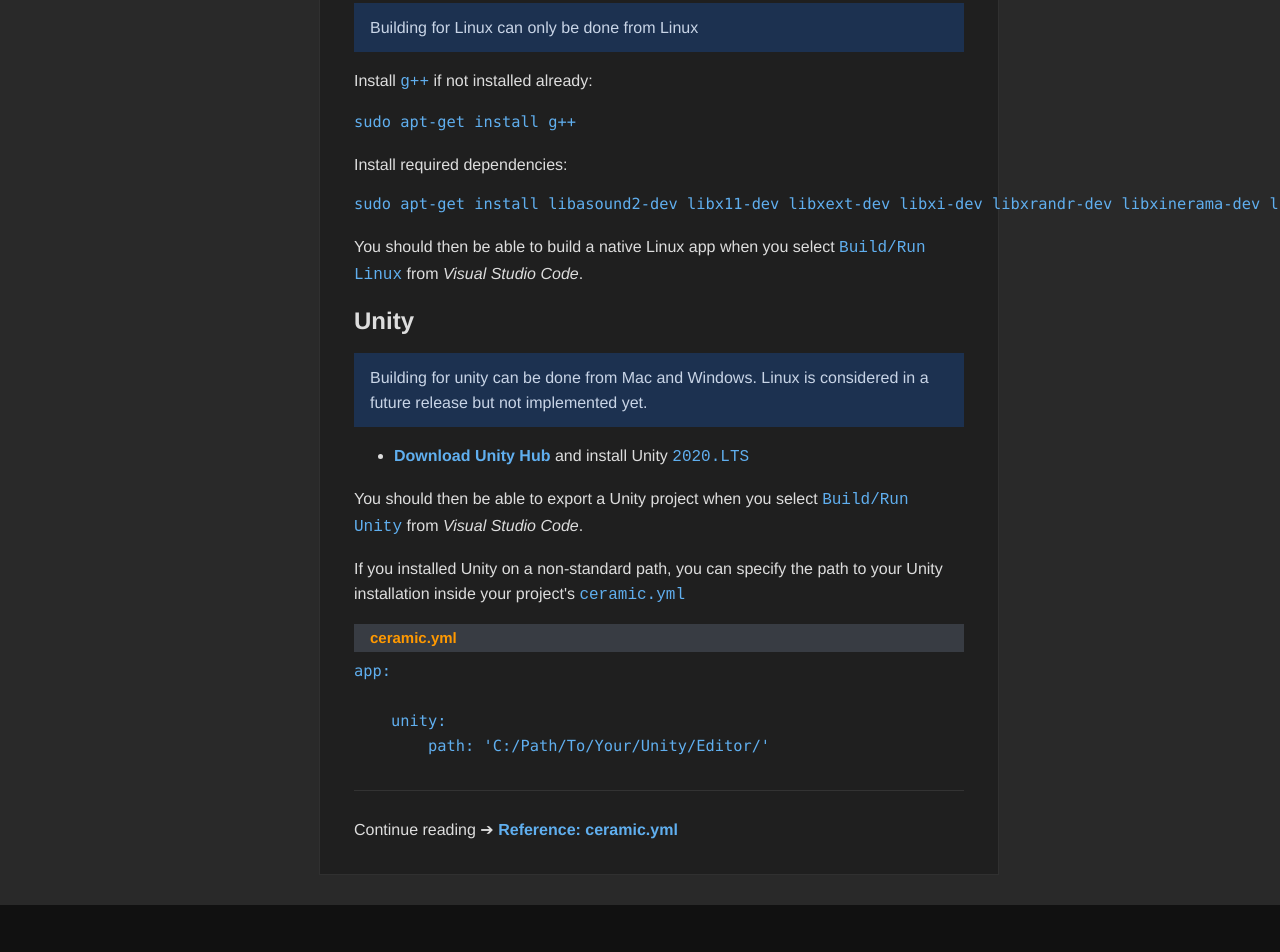
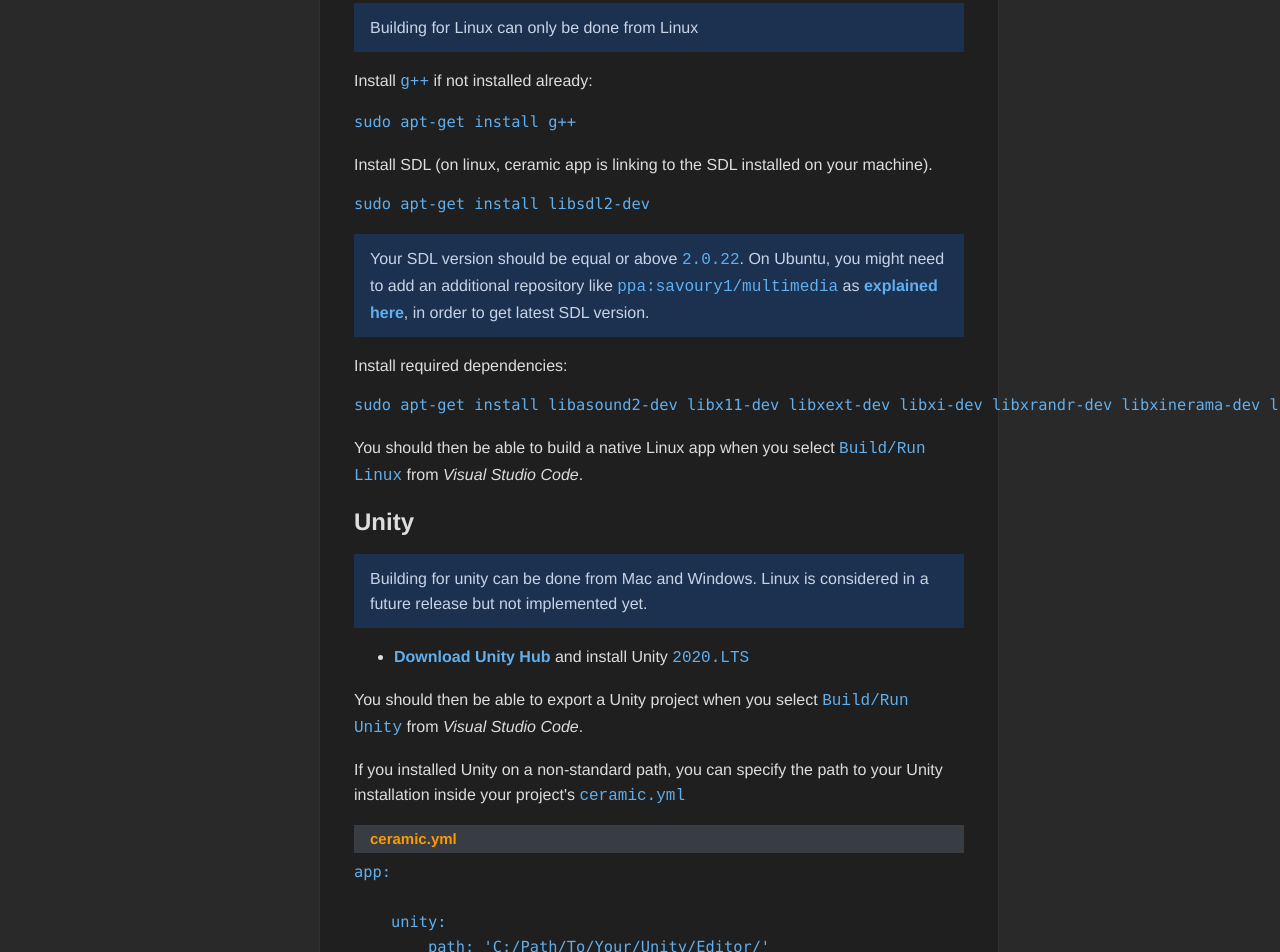
Before and after one commit to thepercentageguy/ceramic-engine.github.io, an Eleventy site: page content/guides/03-appendices/03-platform-setup.md in a window 1280 px wide. Shown: the part 1761-2713 px from the top of the page. Before the commit the page ends 2666 px from the top, so only its background shows below. Built offline with nearby package versions, Linux system fonts and the light colour scheme; Eleventy itself is replaced by a stand-in of ours; code samples lack their colours; files that its build step writes are made by us from their sources.

Commit message:
Some more info about linux

````diff
--- a/content/guides/03-appendices/03-platform-setup.md
+++ b/content/guides/03-appendices/03-platform-setup.md
@@ -76,6 +76,16 @@ Install `g++` if not installed already:
 sudo apt-get install g++
 ```
 
+Install SDL (on linux, ceramic app is linking to the SDL installed on your machine).
+
+```bash
+sudo apt-get install libsdl2-dev
+```
+
+<p class="extra-info">
+Your SDL version should be equal or above <code>2.0.22</code>. On Ubuntu, you might need to add an additional repository like <code>ppa:savoury1/multimedia</code> as <a href="https://github.com/TerryCavanagh/VVVVVV/issues/618#issuecomment-968338212">explained here</a>, in order to get latest SDL version.
+</p>
+
 Install required dependencies:
 
 ```bash
````
